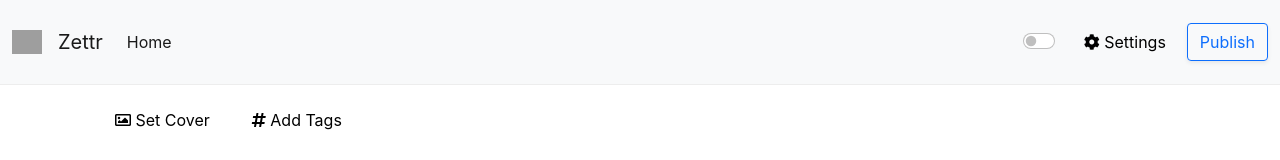
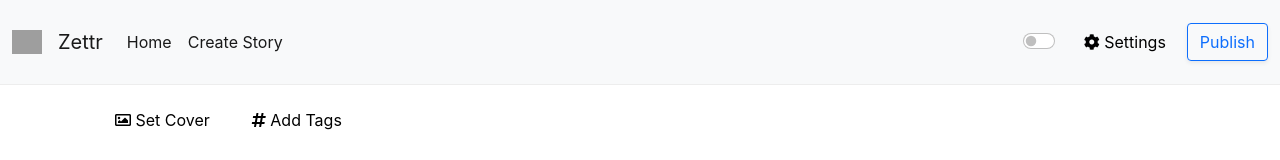
Before and after one commit to Nemesis-AS/phraze-app, a React (Create React App) app: page /create in a window 1280 px wide. Shown: the top 160 px of the page. Built offline with nearby package versions, Linux system fonts and the light colour scheme; grey boxes are pictures that could not be loaded; some icons are missing.

Commit message:
Feed need to have more improvements added username to it

```diff
--- a/src/App.js
+++ b/src/App.js
@@ -44,6 +44,8 @@ function App() {
     settingButton: true,
     publishButton: true,
     loginButton: false,
+    createPost: true,
+
   }; // for /create navbar component
 
   return (
@@ -52,7 +54,11 @@ function App() {
         <Route
           path='/'
           element={
-            loginStatus ? <Feed /> : (<>
+            loginStatus ? (<>             <Navbar
+              mode={theme}
+              toggleMode={toggleMode}
+              navbarContent={navbarContent}
+            /> <Feed /></>) : (<>
               <Navbar
                 mode={theme}
                 toggleMode={toggleMode}
--- a/src/components/Feed/Feed.js
+++ b/src/components/Feed/Feed.js
@@ -23,7 +23,7 @@ export default function Feed() {
         })
     };
 
-    const { data, error, isLoading } = useFetch('get-posts-stateless', requestOptions);
+        const { data, error, isLoading } = useFetch('get-posts-stateless', requestOptions);
 
     return (
         <div>
@@ -31,7 +31,11 @@ export default function Feed() {
                 <div>
                     {!data && isLoading && "Loading..."}
                     {!data && error && "Error..."}
-                    {data && data.PostsFound.map((x) => <div key={x.PostHashHex}>{x.Body}</div>)}
+                    {data && data.PostsFound.map((x) => <div key={x.PostHashHex}>
+                        <br></br>
+                        <p>username: {x.ProfileEntryResponse.Username}</p>
+                        {x.Body}
+                        </div>)}
                 </div>
             </div>
         </div>
--- a/src/components/Navbar.js
+++ b/src/components/Navbar.js
@@ -38,7 +38,17 @@ export default function Navbar(props) {
                   Home
                 </a>
               </li>
+              {props.navbarContent.createPost ? (
+              <li className='nav-item'>
+                <a className='nav-link active' aria-current='page' href='/create'>
+                  Create Story
+                </a>
+              </li>
+            ) : (
+              <a></a>
+            )}
             </ul>
+
             {props.navbarContent.toogleSwitch ? (
               <div
                 className={`form-check form-switch text-${
```
